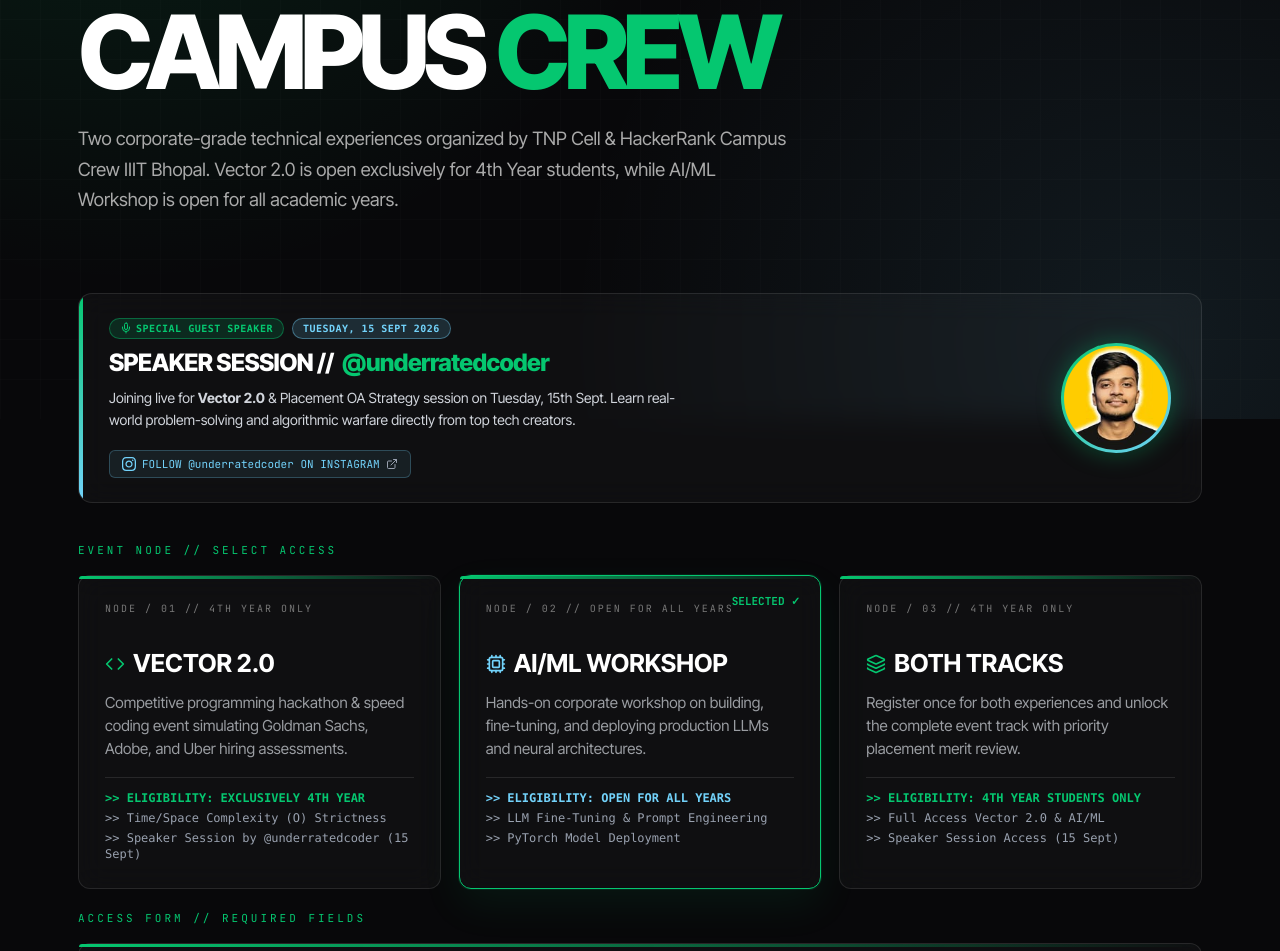
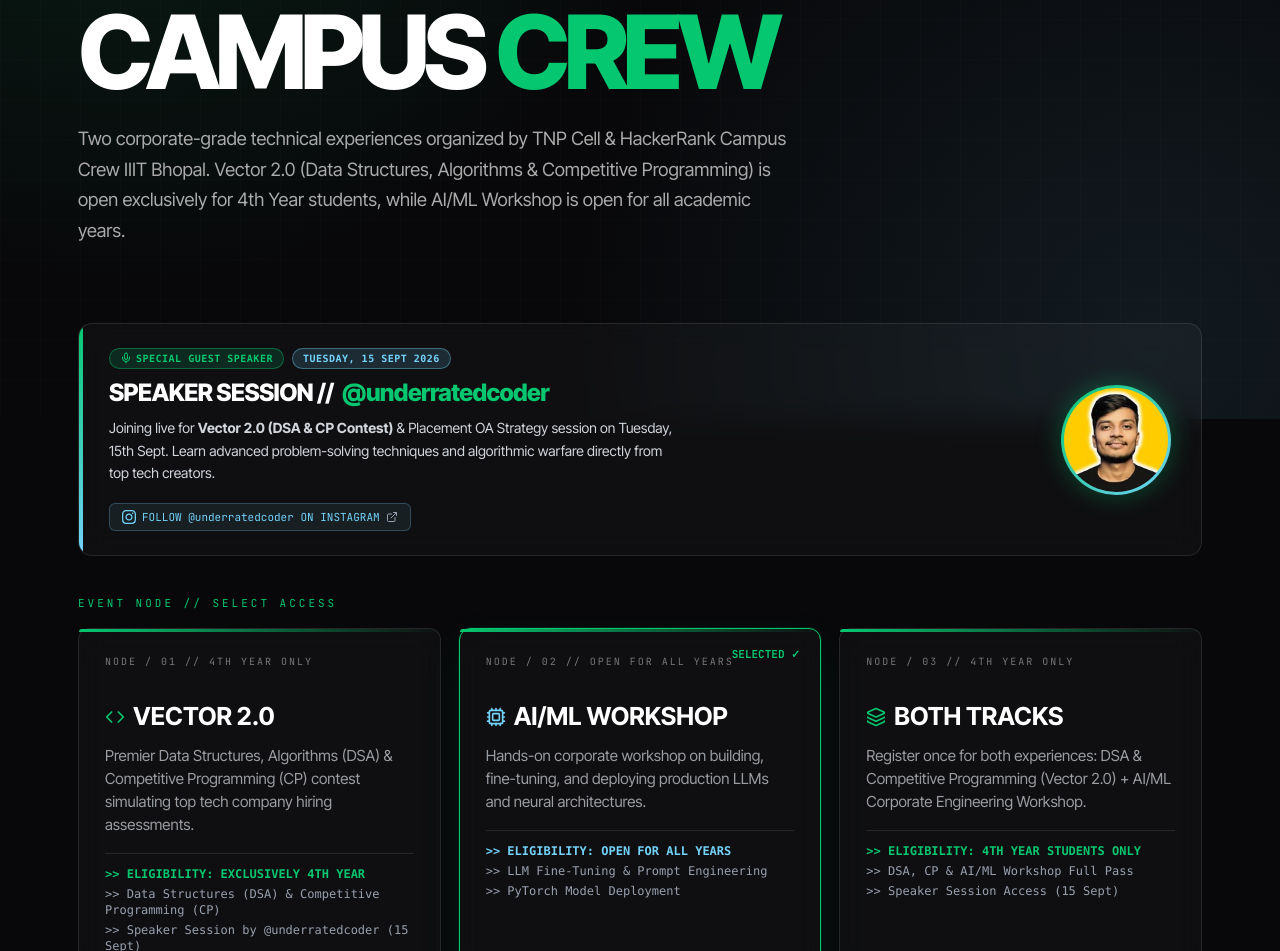
Before and after one commit to noob-anand/hrcc-event-registration, a Next.js app: page / in a window 1280 px wide. Shown: the part 381-1332 px from the top of the page. Built offline with nearby package versions, Linux system fonts and the light colour scheme.

Commit message:
Update Vector 2.0 description to Data Structures (DSA) & Competitive Programming (CP) contest

```diff
--- a/src/app/page.tsx
+++ b/src/app/page.tsx
@@ -195,7 +195,7 @@
             CAMPUS <span>CREW</span>
           </h1>
           <p>
-            Two corporate-grade technical experiences organized by TNP Cell &amp; HackerRank Campus Crew IIIT Bhopal. Vector 2.0 is open exclusively for 4th Year students, while AI/ML Workshop is open for all academic years.
+            Two corporate-grade technical experiences organized by TNP Cell &amp; HackerRank Campus Crew IIIT Bhopal. Vector 2.0 (Data Structures, Algorithms &amp; Competitive Programming) is open exclusively for 4th Year students, while AI/ML Workshop is open for all academic years.
           </p>
         </section>
 
@@ -217,7 +217,7 @@
               </h3>
 
               <p className="text-gray-300 text-xs sm:text-sm leading-relaxed">
-                Joining live for <strong>Vector 2.0</strong> &amp; Placement OA Strategy session on Tuesday, 15th Sept. Learn real-world problem-solving and algorithmic warfare directly from top tech creators.
+                Joining live for <strong>Vector 2.0 (DSA &amp; CP Contest)</strong> &amp; Placement OA Strategy session on Tuesday, 15th Sept. Learn advanced problem-solving techniques and algorithmic warfare directly from top tech creators.
               </p>
 
               <a
@@ -265,11 +265,11 @@
                   <Code className="w-5 h-5 text-[#05C770]" /> VECTOR 2.0
                 </h3>
                 <p>
-                  Competitive programming hackathon &amp; speed coding event simulating Goldman Sachs, Adobe, and Uber hiring assessments.
+                  Premier Data Structures, Algorithms (DSA) &amp; Competitive Programming (CP) contest simulating top tech company hiring assessments.
                 </p>
                 <div className="mt-4 pt-3 border-t border-white/10 space-y-1 text-xs text-gray-400 font-mono">
                   <div className="text-[#05C770] font-bold">&gt;&gt; ELIGIBILITY: EXCLUSIVELY 4TH YEAR</div>
-                  <div>&gt;&gt; Time/Space Complexity (O) Strictness</div>
+                  <div>&gt;&gt; Data Structures (DSA) &amp; Competitive Programming (CP)</div>
                   <div>&gt;&gt; Speaker Session by @underratedcoder (15 Sept)</div>
                 </div>
               </article>
@@ -305,11 +305,11 @@
                   <Layers className="w-5 h-5 text-[#05C770]" /> BOTH TRACKS
                 </h3>
                 <p>
-                  Register once for both experiences and unlock the complete event track with priority placement merit review.
+                  Register once for both experiences: DSA &amp; Competitive Programming (Vector 2.0) + AI/ML Corporate Engineering Workshop.
                 </p>
                 <div className="mt-4 pt-3 border-t border-white/10 space-y-1 text-xs text-gray-400 font-mono">
                   <div className="text-[#05C770] font-bold">&gt;&gt; ELIGIBILITY: 4TH YEAR STUDENTS ONLY</div>
-                  <div>&gt;&gt; Full Access Vector 2.0 &amp; AI/ML</div>
+                  <div>&gt;&gt; DSA, CP &amp; AI/ML Workshop Full Pass</div>
                   <div>&gt;&gt; Speaker Session Access (15 Sept)</div>
                 </div>
               </article>
```
